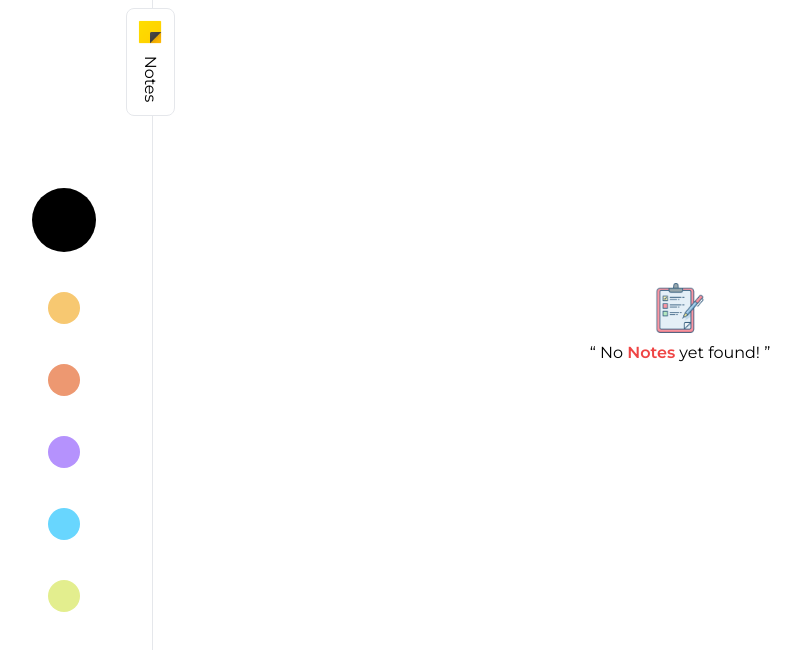
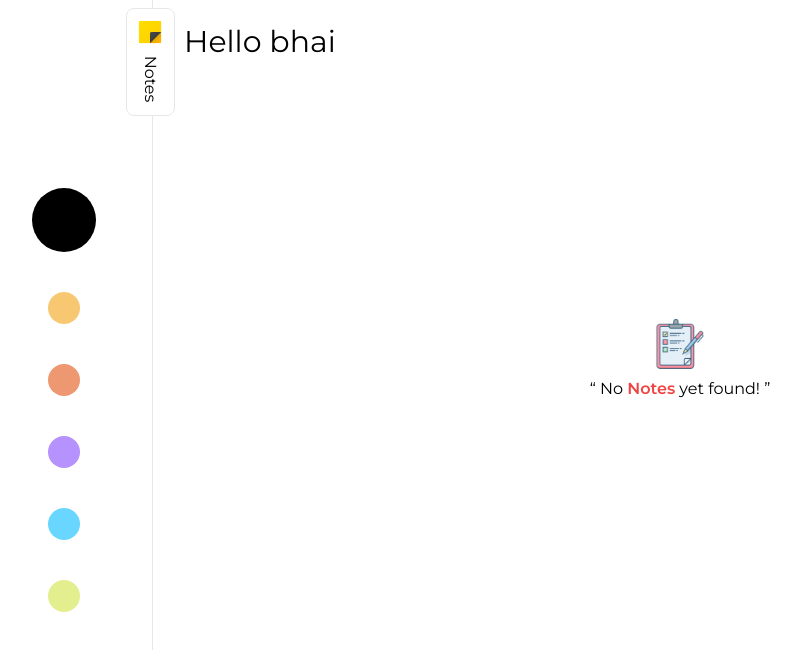
Before and after one commit to krsiddharth99/noteApp, a Next.js app: page / in a window 1280 px wide. Shown: the top 650 px of the page, without its empty margins (24-825 px from the left). Built offline with nearby package versions, Linux system fonts and the light colour scheme.

Commit message:
I have changed something

```diff
--- a/src/app/page.js
+++ b/src/app/page.js
@@ -71,6 +71,7 @@ export default function Home() {
       />
       <Logo />
       <main className="mr-5 ml-20 md:ml-40 lg:ml-52 mt-6 md:mr-10 lg:mr-20">
+      <p className="text-3xl font">Hello bhai</p>
         <div className="grid md:grid-cols-6 lg:grid-cols-12 lg:gap-10 gap-5">
           {notes?.length === 0 ? (
             <div className="col-span-6 h-[600px] md:h-[600px] lg:h-[600px] md:col-span-12">
```
